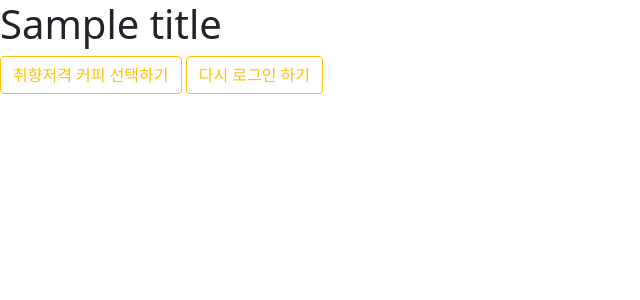
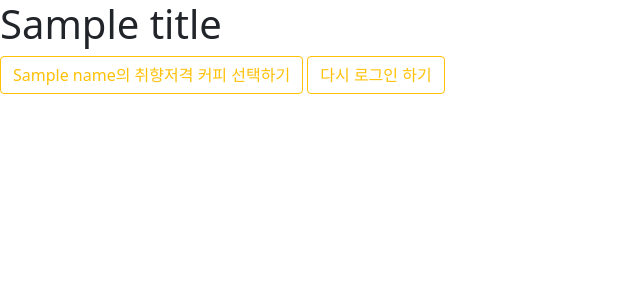
Before and after one commit to unchaptered/coffee-selector, a Flask app: template templates/index.html in a window 1280 px wide. Shown: the top 300 px of the page, without its empty margins (0-640 px from the left). Run offline with Flask 2, Linux system fonts and the light colour scheme; the template is opened without the code that fills it: most values are stand-ins (such as "Sample title", 1, 10 or a date in 2020); some libraries are stand-ins or nearby versions.

Commit message:
modify index.html

```diff
--- a/templates/index.html
+++ b/templates/index.html
@@ -57,7 +57,7 @@
             <div class="text-table-row">
                 <div class="text-table-cell">
                     <h1>{{ title }}</h1>
-                    <button type="button" class="btn btn-outline-warning" onclick="window.location.href = '/nespresso'">취향저격 커피 선택하기</button>
+                    <button type="button" class="btn btn-outline-warning" onclick="window.location.href = '/nespresso'">{{ name }}의 취향저격 커피 선택하기</button>
                     <button type="button" class="btn btn-outline-warning" onclick="window.location.href = '/'">다시 로그인 하기</button>
 
                 </div>
```
